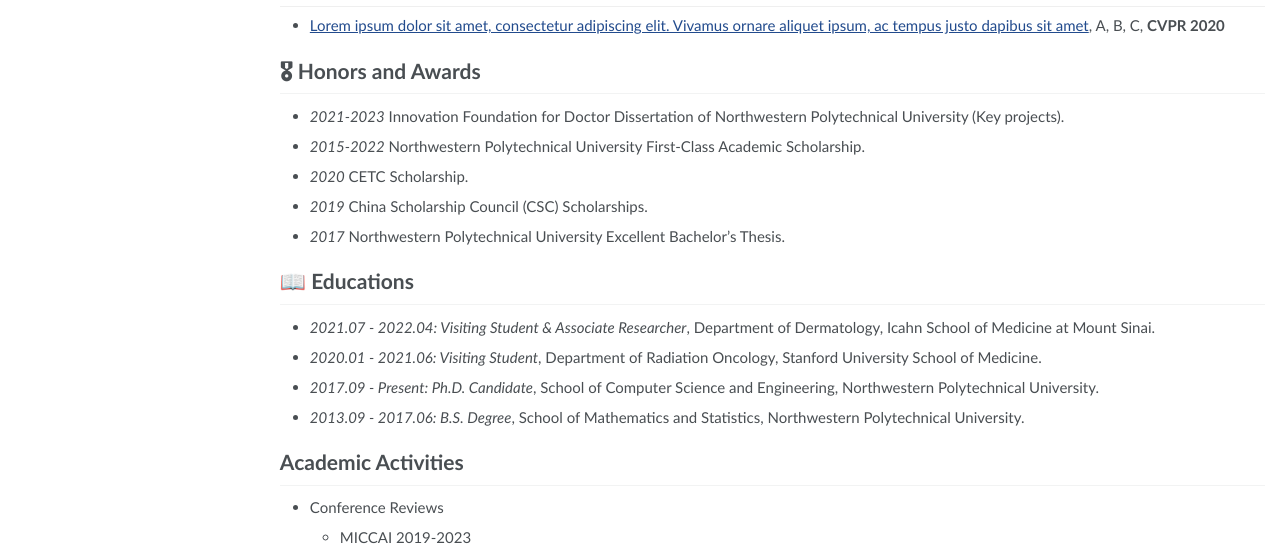
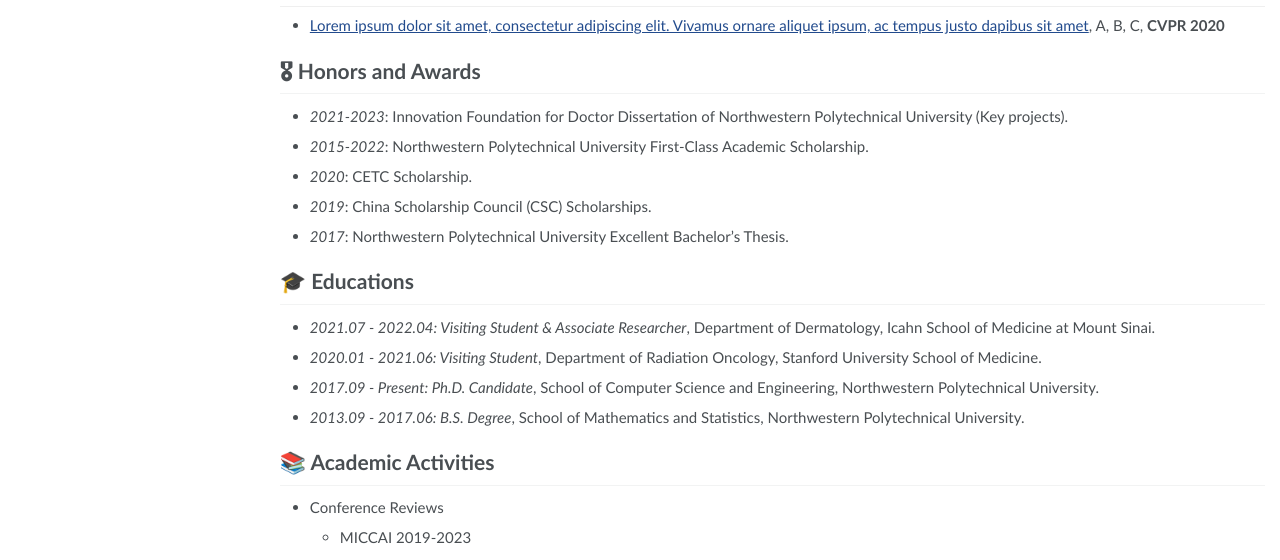
Before and after one commit to hywang01/hywang01.github.io, a Jekyll site: the page built from _pages/about.md, in a window 1280 px wide and 1269 px high. Shown: the part 555-1115 px from the top of the window. Built offline with Jekyll 4.4.1, drawn with Linux system fonts in a browser that asks for light colours.

Commit message:
commented

```diff
--- a/_pages/about.md
+++ b/_pages/about.md
@@ -42,13 +42,13 @@
 - [Lorem ipsum dolor sit amet, consectetur adipiscing elit. Vivamus ornare aliquet ipsum, ac tempus justo dapibus sit amet](https://github.com), A, B, C, **CVPR 2020**
 
 # 🎖 Honors and Awards
-- *2021-2023* Innovation Foundation for Doctor Dissertation of Northwestern Polytechnical University (Key projects).
-- *2015-2022* Northwestern Polytechnical University First-Class Academic Scholarship.
-- *2020* CETC Scholarship.
-- *2019* China Scholarship Council (CSC) Scholarships.
-- *2017* Northwestern Polytechnical University Excellent Bachelor’s Thesis.
+- *2021-2023*: Innovation Foundation for Doctor Dissertation of Northwestern Polytechnical University (Key projects).
+- *2015-2022*: Northwestern Polytechnical University First-Class Academic Scholarship.
+- *2020*: CETC Scholarship.
+- *2019*: China Scholarship Council (CSC) Scholarships.
+- *2017*: Northwestern Polytechnical University Excellent Bachelor’s Thesis.
 
-# 📖 Educations
+# 🎓 Educations
 - *2021.07 - 2022.04: Visiting Student & Associate Researcher*, Department of Dermatology, Icahn School of Medicine at Mount Sinai.
 - *2020.01 - 2021.06: Visiting Student*, Department of Radiation Oncology, Stanford University School of Medicine.
 - *2017.09 - Present: Ph.D. Candidate*, School of Computer Science and Engineering, Northwestern Polytechnical University.
@@ -61,7 +61,7 @@
 [//]: # 💻 Internships
 [//]: - *2019.05 - 2020.02*, [Lorem](https://github.com/), China.
 
-# Academic Activities
+# 📚 Academic Activities
 - Conference Reviews
 	- MICCAI 2019-2023
 
```
